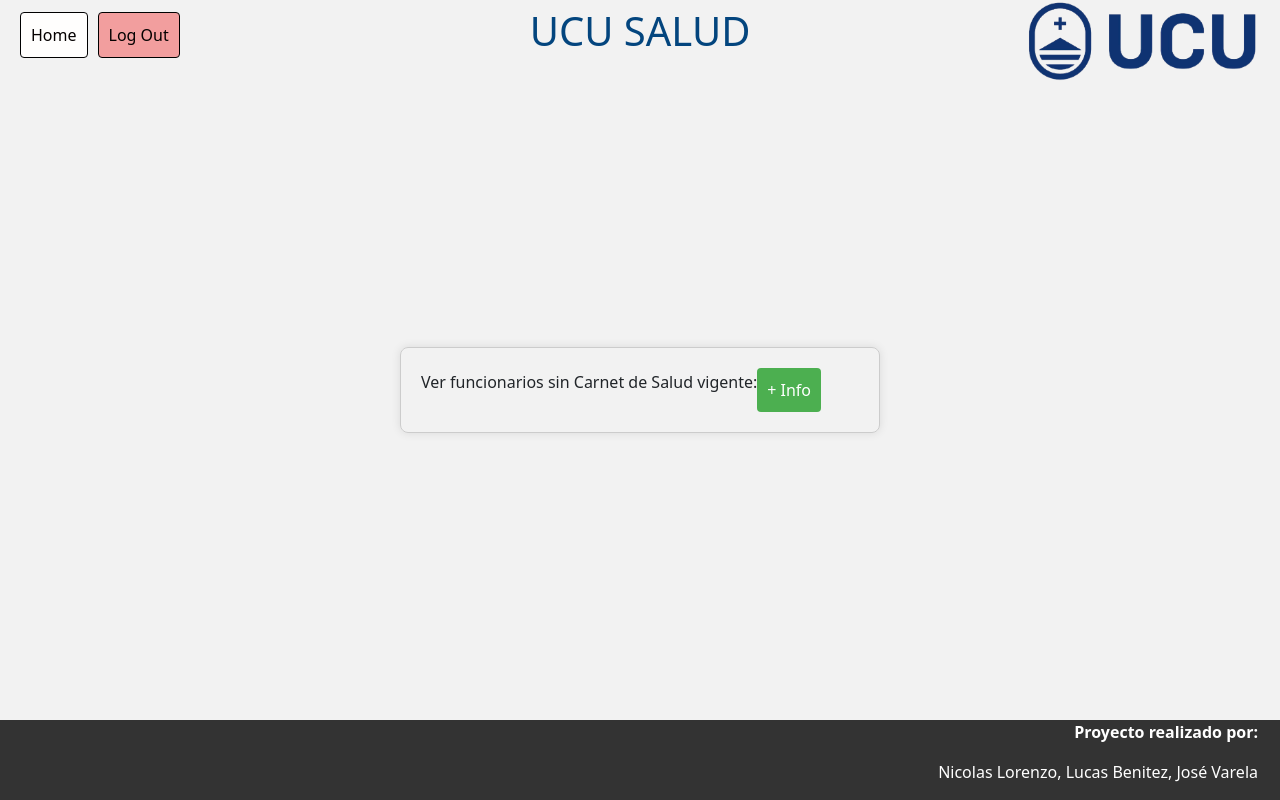
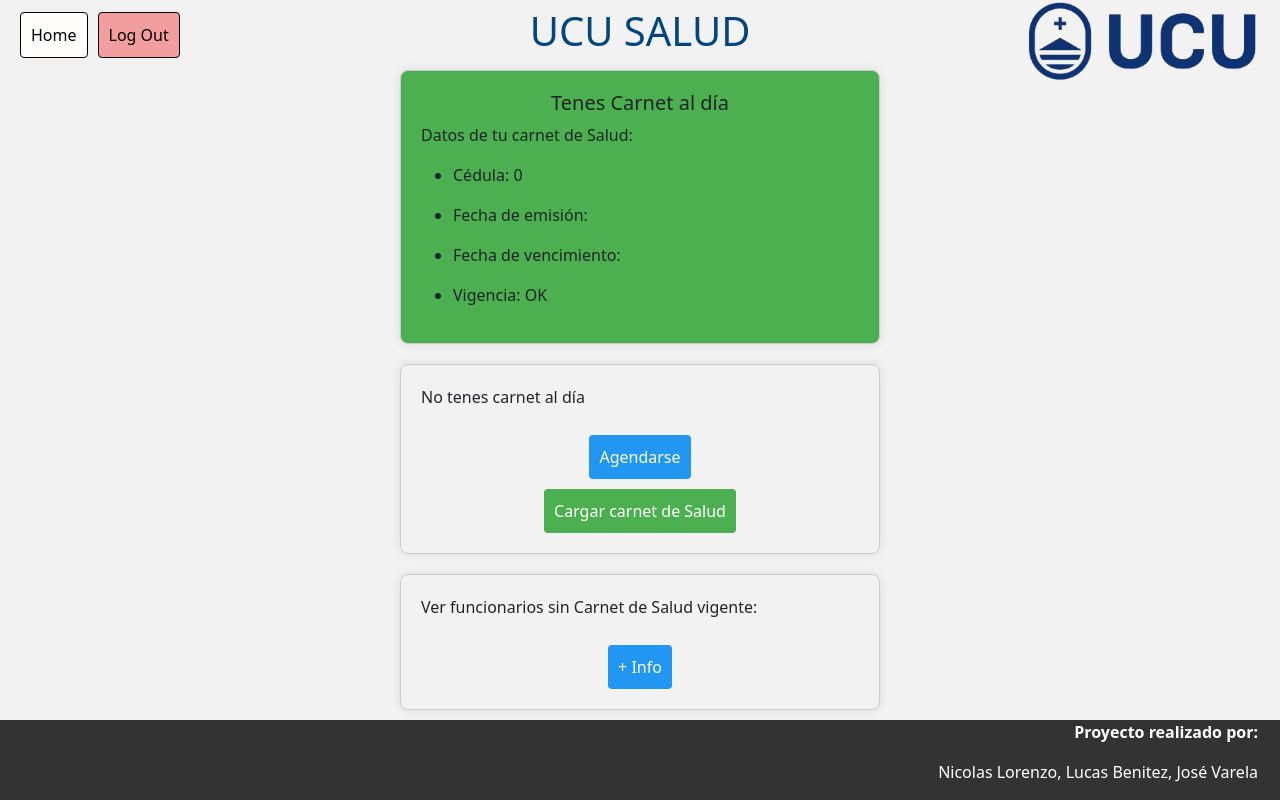
Before and after one commit to NicoLorenzo1/BDDProyectoFinal, an Angular app in the folder Frontend/: page /list in a window 1280 px wide. Both pictures are taken after a click on the button "Home". Built offline with nearby package versions, Linux system fonts and the light colour scheme; no server answers; what @ionic/angular would draw is missing.

Commit message:
Fix Varios

```diff
--- a/Frontend/src/app/componentes/lista-funcionarios/lista-funcionarios.component.ts
+++ b/Frontend/src/app/componentes/lista-funcionarios/lista-funcionarios.component.ts
@@ -26,6 +26,7 @@ export class ListaFuncionariosComponent {
     this.controlador.usersNotForm().subscribe(
       data => {
         this.resultados = data;
+        console.log("resultado: ",this.resultados)
         this.resultados.forEach(element => {
           element.forEach((user: any) => {
             const nombre = user.Nombre;
@@ -39,11 +40,14 @@ export class ListaFuncionariosComponent {
               Ci: ci,
               Phone: phone
             };
+            console.log("prepush: ",aux)
+            aux.push(dato);
+            console.log("postpush:",aux)
+          })
 
-            aux.push(dato);
-          })
-          this.funcionarios = aux;
+          console.log("funcionarios",this.funcionarios)
         });
+        this.funcionarios = aux;
       },
       error => {
         console.error('Error al llamar al servidor:', error);
--- a/Frontend/src/app/componentes/main/main.component.css
+++ b/Frontend/src/app/componentes/main/main.component.css
@@ -1,5 +1,4 @@
 .informativeCard {
-    display: flex;
     width: 60vh;
     padding: 20px;
     border: 1px solid #ccc;
@@ -33,4 +32,19 @@
     flex-wrap: wrap;
     flex-direction: column; /* Agregado para que los botones se apilen verticalmente */
     align-items: center; /* Centra los botones horizontalmente en el contenedor */
+    gap: 10px
+    ;
 }
+
+.boton-registro {
+    margin-top: 10px;
+    background-color: #2196F3;
+}
+
+.infoTitle{
+    display: flex;
+    justify-content: center;
+}
+#infoCard{
+    background-color: #4caf50;
+}
--- a/Frontend/src/app/componentes/main/main.component.html
+++ b/Frontend/src/app/componentes/main/main.component.html
@@ -1,7 +1,9 @@
 <app-header></app-header>
 <div class="mainContent">
-    <div class="informativeCard" *ngIf="showInfo">
-        <p>{{ result }}</p>
+    <div class="informativeCard" id="infoCard" *ngIf="showInfo">
+        <div class="infoTitle">
+            <h5>{{ result }}</h5>
+        </div>
         <p>Datos de tu carnet de Salud:</p>
         <ul>
             <li>
@@ -21,14 +23,14 @@
     <div class="informativeCard" *ngIf="showOptions">
         <p>No tenes carnet al día</p>
         <div class="operationButtons">
-            <button class="boton" [routerLink]="['/agenda']">Agendarse</button>
+            <button class="boton boton-registro" [routerLink]="['/agenda']">Agendarse</button>
             <button class="boton">Cargar carnet de Salud</button>
         </div>
     </div>
-    <div class="informativeCard">
+    <div class="informativeCard" *ngIf="showAdmin">
         <p>Ver funcionarios sin Carnet de Salud vigente: </p>
         <div class="operationButtons">
-            <button class="boton" [routerLink]="['/list']">+ Info</button>
+            <button class="boton boton-registro" [routerLink]="['/list']">+ Info</button>
         </div>
     </div>
 </div>
--- a/Frontend/src/app/componentes/main/main.component.ts
+++ b/Frontend/src/app/componentes/main/main.component.ts
@@ -1,4 +1,5 @@
 import { Component } from '@angular/core';
+import { IonRadio } from '@ionic/angular';
 import { generalController } from 'src/app/services/generalController';
 
 @Component({
@@ -13,10 +14,15 @@ result:string = 'Tenes Carnet al día';
 currentCI: number = this.controlador.currentUserCi
 
 userData: any [] = []
-showInfo: boolean = false;
-showOptions: boolean = false;
+showInfo: boolean = true;
+showOptions: boolean = true;
+showAdmin:boolean=true;
 
 ngOnInit() {
+  if(this.controlador.currentUserCi==1010){
+    this.controlador.soyAdmin=true
+    this.showAdmin = true;
+  }
   let cs: boolean = false;
   this.gerUserInfo();
   if (cs){
--- a/Frontend/src/app/componentes/registro/registro.component.html
+++ b/Frontend/src/app/componentes/registro/registro.component.html
@@ -83,7 +83,7 @@
                 <a [routerLink]="['/inicio']" class="ml-auto">
                     <i class="fa-solid fa-arrow-left-long icon-rojo" style="font-size: 2rem;"></i>
                 </a>
-                <a class="ml-auto" (click)="isFormValid ? addForm() : false" [routerLink]="['/inicio']">
+                <a class="ml-auto" (click)="isFormValid ? addForm() : false">
                     <i [ngClass]="(isFormValid == true) ? 'fa-solid fa-check icon-green':'fa-solid fa-check icon-gray'"
                         style="font-size: 2rem;"></i>
                 </a>
--- a/Frontend/src/app/services/generalController.ts
+++ b/Frontend/src/app/services/generalController.ts
@@ -11,7 +11,7 @@ export class generalController {
   private readonly apiUrl = environment.apiUrl;
 
   logueado: boolean = false; //BOOLEANO QUE INDICA SI ESTAS LOGUEADO O NO CON UN USUARIO DE LA BDD
-  public currentUserCi: number = 12345678;
+  public currentUserCi: number = 0;
   public soyAdmin:boolean = false;
 
   funcionarios: Funcionario[] = [ ];
@@ -38,6 +38,7 @@ export class generalController {
   login(ci: number, password: string) {
     const body = { ci, password };
     this.currentUserCi = ci;
+    this.logeado();
     return this.http.post<any>(this.apiUrl + '/login', body);
   }
 
```
Also changed, not shown: 1 other file (tests, documents, lock files or other folders).
